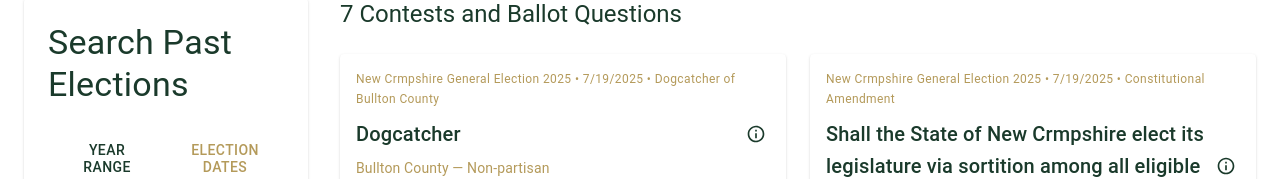
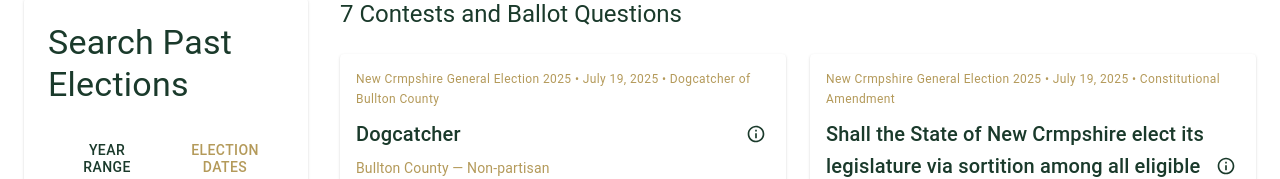
Before and after one commit to bryanlandia/election-stats-demo, a Next.js app: page / in a window 1280 px wide. Shown: the part 194-373 px from the top of the page. Built offline with nearby package versions, Linux system fonts and the light colour scheme.

Commit message:
use formatDate

```diff
--- a/src/app/page.tsx
+++ b/src/app/page.tsx
@@ -15,6 +15,7 @@ import {
   QuestionType,
   Ticket,
 } from '@/types';
+import { formatDate } from '@/utils';
 import {
   FilterList as FilterListIcon,
   InfoOutlined as InfoIcon,
@@ -470,25 +471,6 @@ export default function HomePage() {
       (bq) => bq.electionId === electionId
     ).length;
     return contestCount + ballotQuestionCount;
-  };
-
-  const formatElectionDate = (dateString: string) => {
-    const date = new Date(dateString);
-    const months = [
-      'Jan',
-      'Feb',
-      'Mar',
-      'Apr',
-      'May',
-      'Jun',
-      'Jul',
-      'Aug',
-      'Sep',
-      'Oct',
-      'Nov',
-      'Dec',
-    ];
-    return `${date.getFullYear()} ${months[date.getMonth()]} ${date.getDate()}`;
   };
 
   const groupElectionsByYear = (elections: Election[]) => {
@@ -675,8 +657,7 @@ export default function HomePage() {
                                 }}
                               >
                                 <Box>
-                                  {formatElectionDate(election.date)} -{' '}
-                                  {election.stage}
+                                  {formatDate(election.date)} - {election.stage}
                                 </Box>
                                 <Chip
                                   label={`${getContestCount(election.id)} contests`}
@@ -1100,9 +1081,7 @@ export default function HomePage() {
                                         )}{' '}
                                         •{' '}
                                         {primaryElection?.date &&
-                                          new Date(
-                                            primaryElection.date
-                                          ).toLocaleDateString()}
+                                          formatDate(primaryElection.date)}
                                         • Presidential Election
                                       </Typography>
 
@@ -1331,9 +1310,7 @@ export default function HomePage() {
                                       >
                                         {election?.name} •{' '}
                                         {election?.date &&
-                                          new Date(
-                                            election.date
-                                          ).toLocaleDateString()}
+                                          formatDate(election.date)}
                                         {office && ` • ${office.name}`}
                                       </Typography>
 
@@ -1517,9 +1494,7 @@ export default function HomePage() {
                                       >
                                         {election?.name} •{' '}
                                         {election?.date &&
-                                          new Date(
-                                            election.date
-                                          ).toLocaleDateString()}
+                                          formatDate(election.date)}
                                         {questionType &&
                                           ` • ${questionType.name}`}
                                       </Typography>
```
